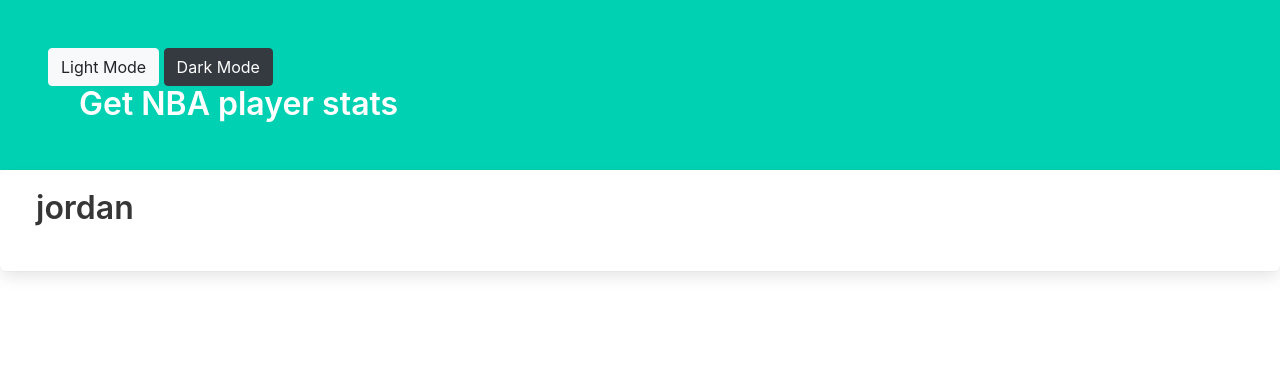
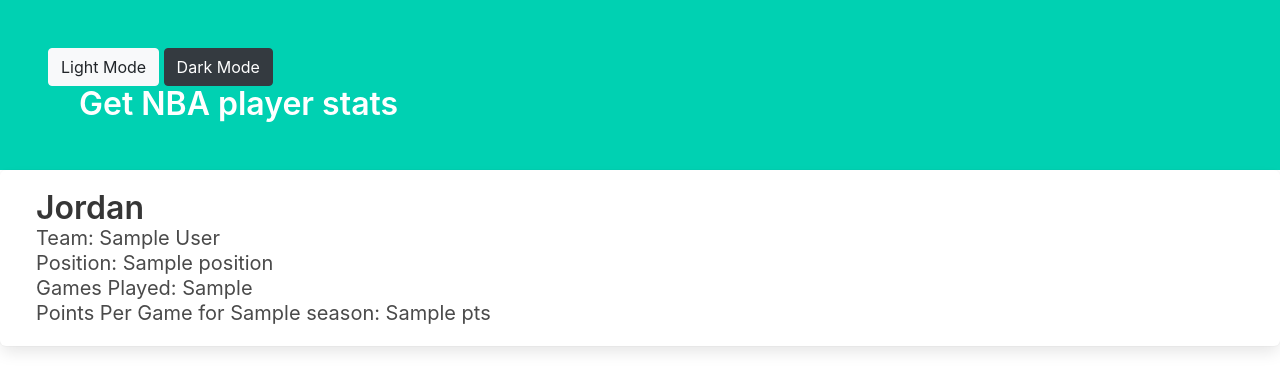
Before and after one commit to thuang288/Nba_search, a Django app: page /27/ in a window 1280 px wide. Shown: the top 391 px of the page. Run offline with Django 3.2, Linux system fonts and the light colour scheme; data comes from the database, SQL or seed files in the repository; both versions use the stored data as it was after the commit; a database or web service that is not in the repository returns one stand-in record (values such as "Sample title"); data that the repository does not hold is empty; some libraries are stand-ins or nearby versions.

Commit message:
post_detail now shows info

```diff
--- a/nba/templates/nba/post_detail.html
+++ b/nba/templates/nba/post_detail.html
@@ -10,9 +10,17 @@
             <div class="media-content">
                 <div class="content">
                     <p>
-                        <span class="title">{{ object.name }}</span>
+                        <span class="title">{{ player.name }}</span>
                         <br>
-                        <span class="subtitle">{{ object.current_team }}</span>
+                        <span class="subtitle">Team: {{ player.current_team }}</span>
+                        <br>
+                        <span class="subtitle">Position: {{ player.post }}</span>
+                        <br>
+                        <span class="subtitle">Games Played: {{ player.games_played }}</span>
+                        <br>
+                        {% if 'season' in player %}
+                            <span class="subtitle">Points Per Game for {{ player.season }}: {{ player.points }}</span>
+                        {% endif %}
                         <br>
                     </p>
                 </div>
--- a/nba/urls.py
+++ b/nba/urls.py
@@ -1,9 +1,8 @@
 from django.urls import path
-from .views import PostDetailView
 from . import views
 
 urlpatterns = [
     path('', views.index, name='home'),
-    path('<int:pk>/', PostDetailView.as_view(), name='post-detail'),
+    path('<int:pk>/', views.post_detail, name='post-detail'),
     path('delete/<player_name>/', views.delete, name='delete')
 ]
--- a/nba/views.py
+++ b/nba/views.py
@@ -66,13 +66,55 @@
         'message' : message,
         'message_class' : message_class
     }
-    return render(request, 'nba/base.html', context)
+
+    return render(
+        request,
+        'nba/base.html',
+        context
+    )
 
 def delete(request, player_name):
     Player.objects.get(name=player_name).delete()
     return redirect('home')
 
-class PostDetailView(DetailView):
+
+def post_detail(request, pk):
+    player = Player.objects.get(pk = pk)
+
+    url = 'https://www.balldontlie.io/api/v1/players/?search={}'
+
+
+    r = requests.get(url.format(player.name)).json()
+
+    id = r['data'][0]['id']
+
+    player_avg = 'https://www.balldontlie.io/api/v1/season_averages?player_ids[]={}'
+    p = requests.get(player_avg.format(id)).json()
+    # print(r.text)
+
+    player_detail = {
+        'name': player.name.capitalize(),
+        'pk': player.pk,
+        'season': p['data'][0]['season'],
+        'games_played': p['data'][0]['games_played'],
+        'points': p['data'][0]['pts'],
+        'post': r['data'][0]['position'],
+        'current_team':r['data'][0]['team']['full_name'],
+        'height': r['data'][0]['height_inches'],
+        'weight':r['data'][0]['weight_pounds'],
+    }
+
+
+
+    return render (
+        request,
+        'nba/post_detail.html',
+        {'player': player_detail}
+    )
+
+'''
+    class PostDetailView(DetailView):
     model = Player
     template_name = 'nba/post_detail.html'
     queryset = Player.objects.all()
+'''
--- a/nba_search/settings.py
+++ b/nba_search/settings.py
@@ -21,11 +21,11 @@
 # See https://docs.djangoproject.com/en/3.1/howto/deployment/checklist/
 
 # SECURITY WARNING: keep the secret key used in production secret!
-SECRET_KEY = 'ph426j_6wv3q5s^x8w57)zol*6wxt-x88+arv-_pc)1=twwby)'
-# SECRET_KEY = os.environ.get('SECRET_KEY')
+
+SECRET_KEY = os.environ.get('SECRET_KEY')
 
 # SECURITY WARNING: don't run with debug turned on in production!
-DEBUG = True
+DEBUG = os.environ.get('DEBUG')
 
 ALLOWED_HOSTS = ['nbaplayersearch.herokuapp.com']
 
```
Also changed, not shown: db.sqlite3.
